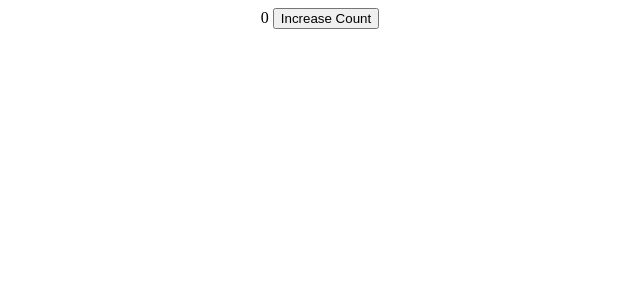
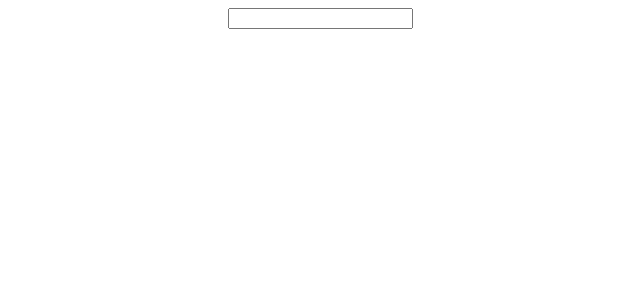
Before and after one commit to aravinth-in/learning-react, a React (Create React App) app: page / in a window 1280 px wide. Shown: the top 300 px of the page, without its empty margins (320-960 px from the left). Built offline with nearby package versions, Linux system fonts and the light colour scheme.

Commit message:
Show input text in UI using useState

```diff
--- a/src/App.js
+++ b/src/App.js
@@ -2,14 +2,15 @@ import './App.css';
 import { useState } from 'react';
 
 function App() {
-  const [count, setCount] = useState(0); // Initial count value set to 0
+  const [inputText, setInputText] = useState("");
 
-  const increaseCount = () => {
-    setCount(count + 1);
+  const handleInputText = (event) => {
+    setInputText(event.target.value);
   }
   return (
     <div className="App">
-      {count} <button onClick={increaseCount}> Increase Count</button>
+      <input type="text" onChange={handleInputText}/>
+      <div> {inputText} </div>
     </div>
   );
 }
```
